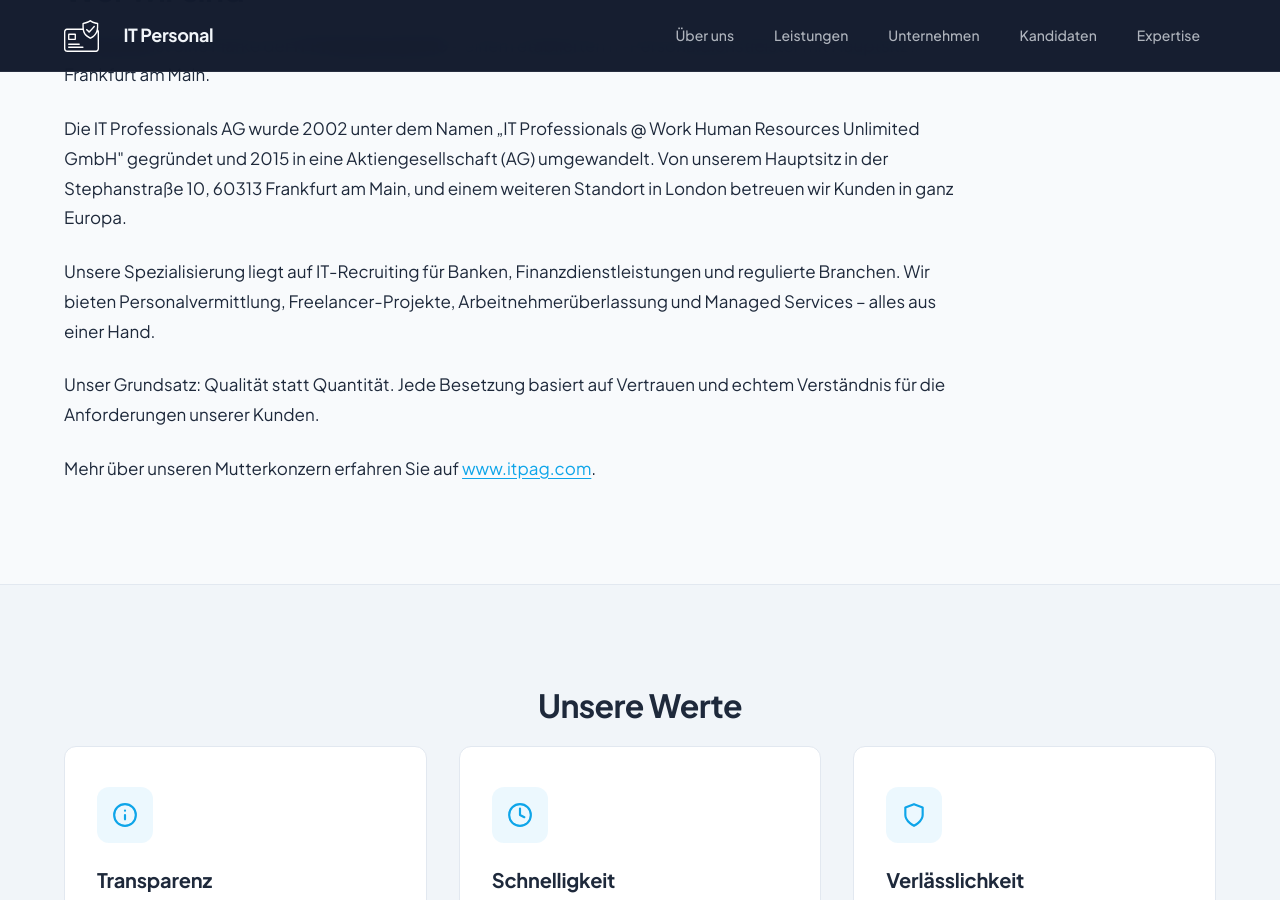
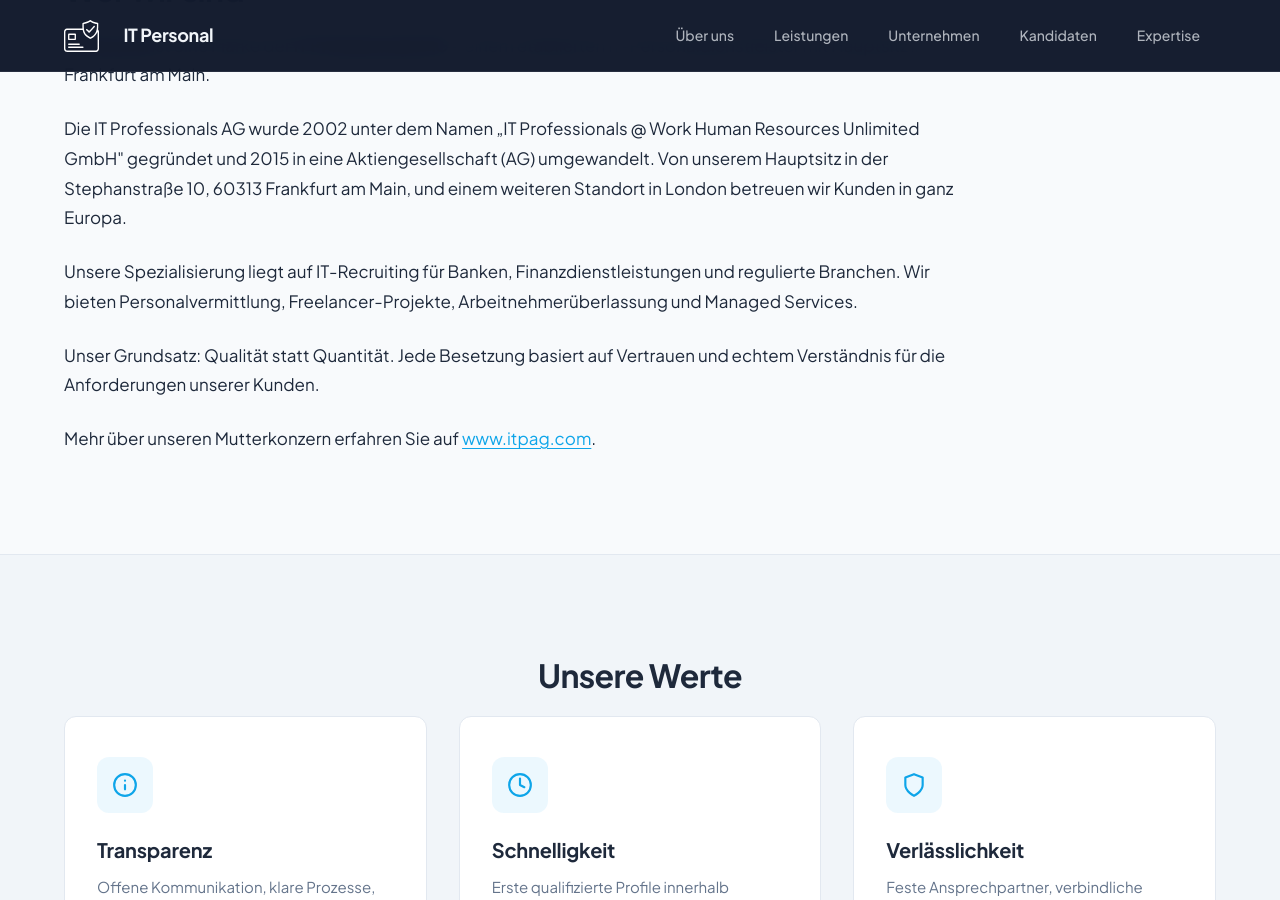
Before and after one commit to prof-trial-and-error/ITPersonal, a Jekyll site: the page built from ueber-uns.html, in a window 1280 px wide and 900 px high, scrolled down 448 px. Built offline with Jekyll 4.4.1, drawn with Linux system fonts in a browser that asks for light colours.

Commit message:
kleine Korrektur

```diff
--- a/ueber-uns.html
+++ b/ueber-uns.html
@@ -17,7 +17,7 @@
         <div class="content-section__text reveal reveal-delay-1">
             <p><strong>ITPersonal</strong> ist eine Marke der <strong>IT Professionals AG</strong> – einem etablierten IT-Personaldienstleister mit Hauptsitz in Frankfurt am Main.</p>
             <p>Die IT Professionals AG wurde 2002 unter dem Namen „IT Professionals @ Work Human Resources Unlimited GmbH" gegründet und 2015 in eine Aktiengesellschaft (AG) umgewandelt. Von unserem Hauptsitz in der Stephanstraße 10, 60313 Frankfurt am Main, und einem weiteren Standort in London betreuen wir Kunden in ganz Europa.</p>
-            <p>Unsere Spezialisierung liegt auf IT-Recruiting für Banken, Finanzdienstleistungen und regulierte Branchen. Wir bieten Personalvermittlung, Freelancer-Projekte, Arbeitnehmerüberlassung und Managed Services – alles aus einer Hand.</p>
+            <p>Unsere Spezialisierung liegt auf IT-Recruiting für Banken, Finanzdienstleistungen und regulierte Branchen. Wir bieten Personalvermittlung, Freelancer-Projekte, Arbeitnehmerüberlassung und Managed Services.</p>
             <p>Unser Grundsatz: Qualität statt Quantität. Jede Besetzung basiert auf Vertrauen und echtem Verständnis für die Anforderungen unserer Kunden.</p>
             <p>Mehr über unseren Mutterkonzern erfahren Sie auf <a href="https://www.itpag.com/" target="_blank" rel="noopener">www.itpag.com</a>.</p>
         </div>
```
